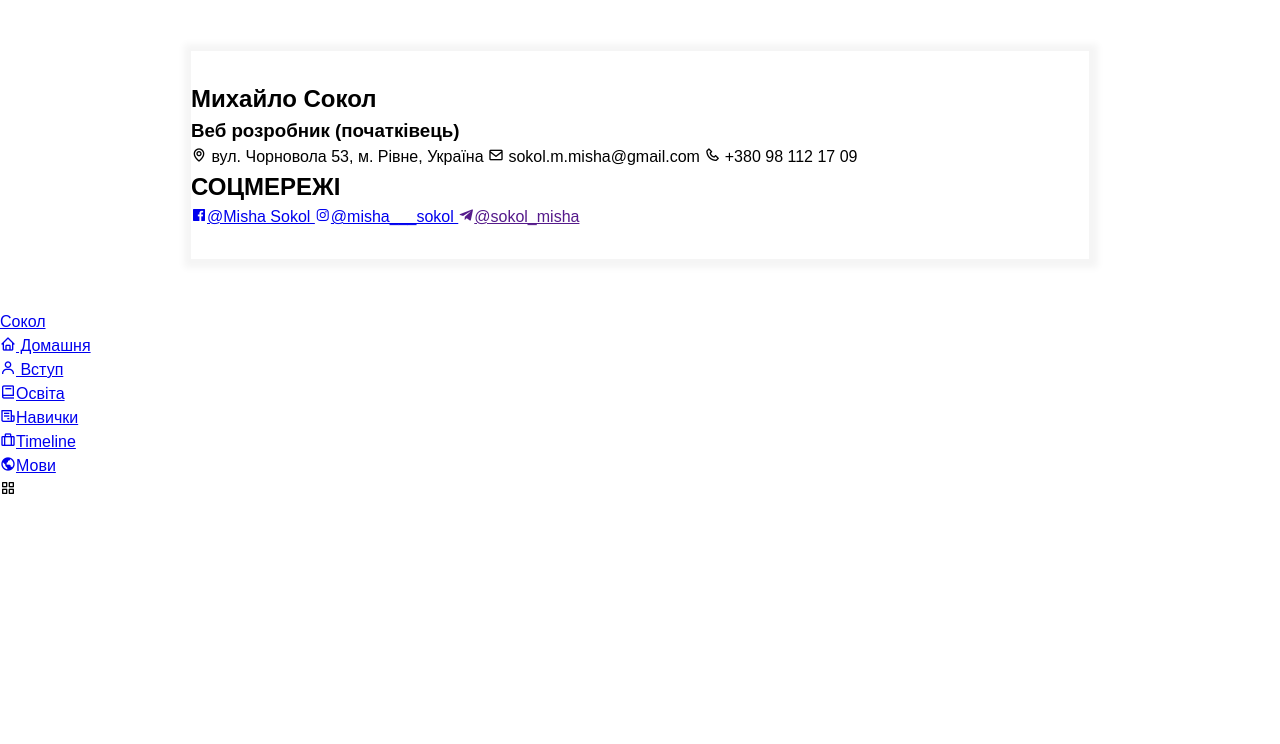
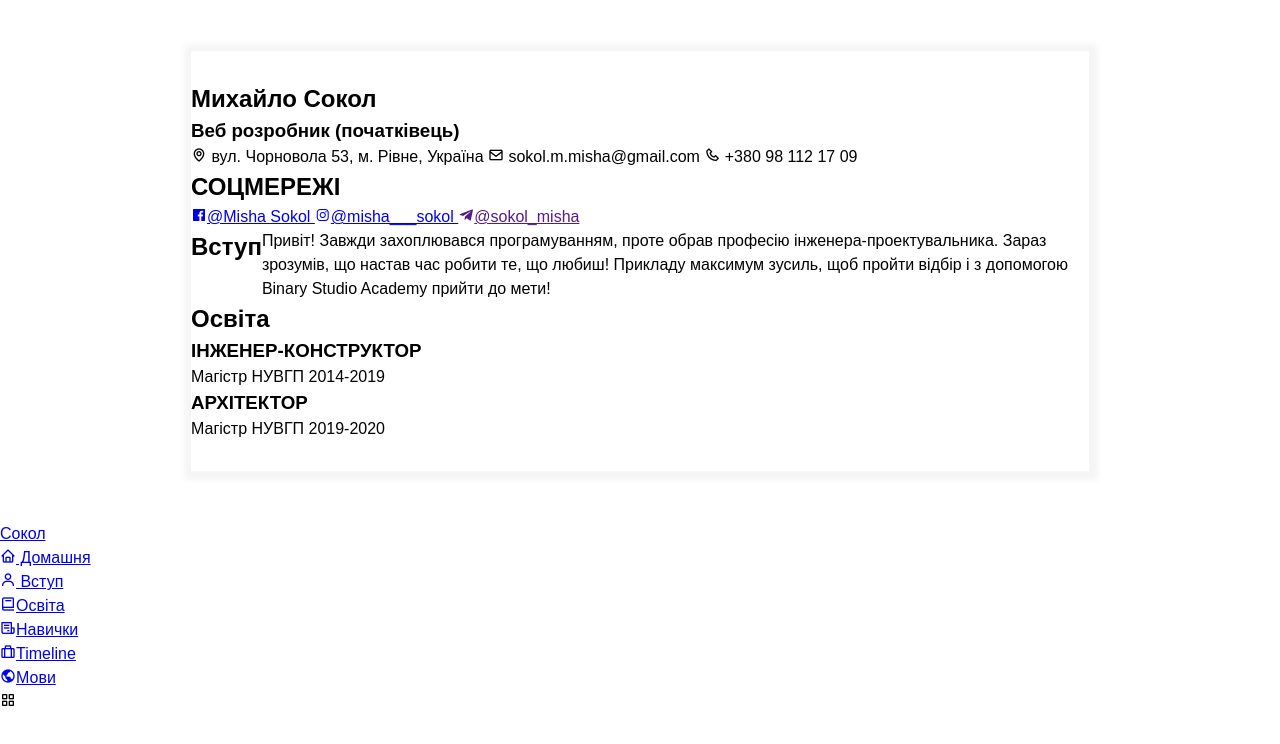
Before and after one commit to sokolmmm/homepage, a plain HTML site: page index.html in a window 1280 px wide. Drawn offline with nearby package versions, Linux system fonts and the light colour scheme.

Commit message:
Added an intro and education section.

```diff
--- a/index.html
+++ b/index.html
@@ -67,6 +67,51 @@
               </a>
             </div>
           </section>
+
+          <!--========== Intro ==========-->
+          <section class="intro section" id="intro">
+            <h2 class="section-title">Вступ</h2>
+
+            <p class="intro__description">
+              Привіт! Завжди захоплювався програмуванням, проте обрав професію
+              інженера-проектувальника. Зараз зрозумів, що настав час робити те, що любиш! Прикладу
+              максимум зусиль, щоб пройти відбір і з допомогою Binary Studio Academy прийти до мети!
+            </p>
+          </section>
+
+          <!--========== EDUCATION ==========-->
+          <section class="education section" id="education">
+            <h2 class="section-title">Освіта</h2>
+
+            <div class="education__container bd-grid">
+              <div class="education__content">
+                <div class="education__time">
+                  <span class="education__rounder"></span>
+                  <span class="education__line"></span>
+                </div>
+
+                <div class="education__data bd-grid">
+                  <h3 class="education__title">ІНЖЕНЕР-КОНСТРУКТОР</h3>
+                  <span class="education__degree">Магістр</span>
+                  <span class="education__studies">НУВГП</span>
+                  <span class="education__year">2014-2019</span>
+                </div>
+              </div>
+
+              <div class="education__content">
+                <div class="education__time">
+                  <span class="education__rounder"></span>
+                </div>
+
+                <div class="education__data bd-grid">
+                  <h3 class="education__title">АРХІТЕКТОР</h3>
+                  <span class="education__degree">Магістр</span>
+                  <span class="education__studies">НУВГП</span>
+                  <span class="education__year">2019-2020</span>
+                </div>
+              </div>
+            </div>
+          </section>
         </div>
 
         <div class="resume__right"></div>
```
